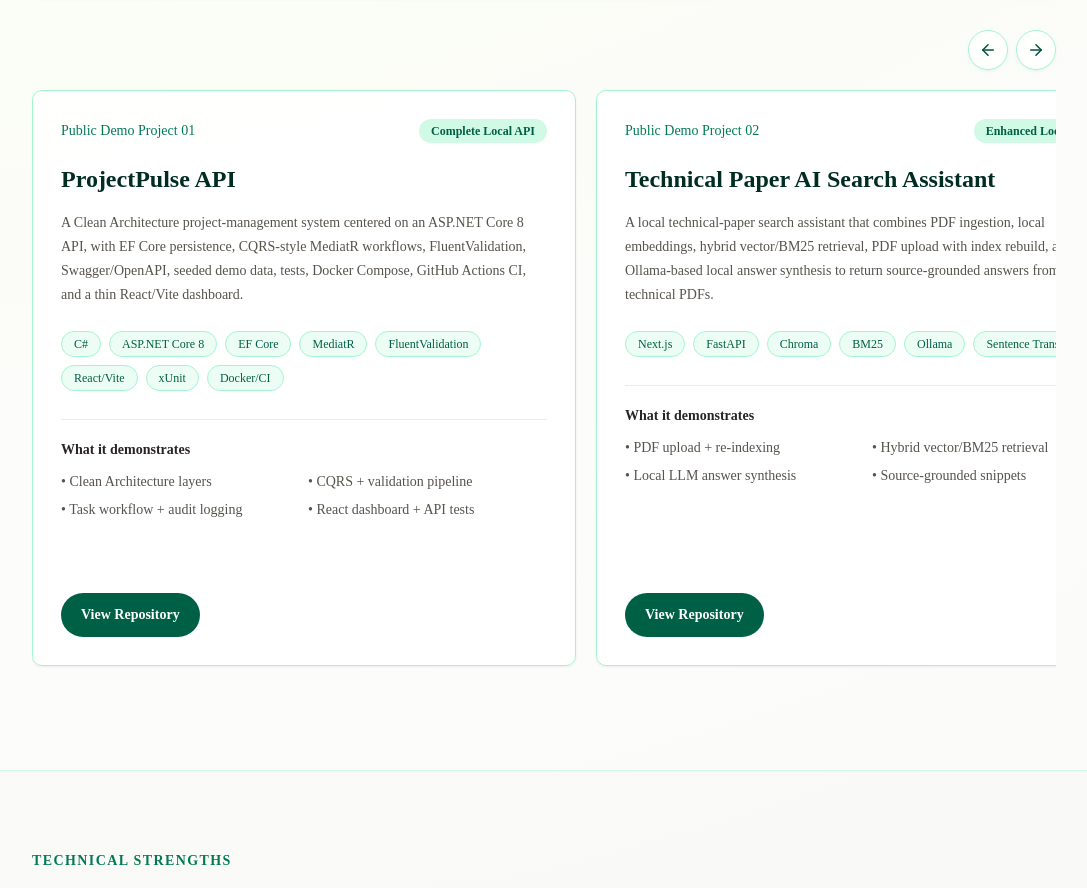
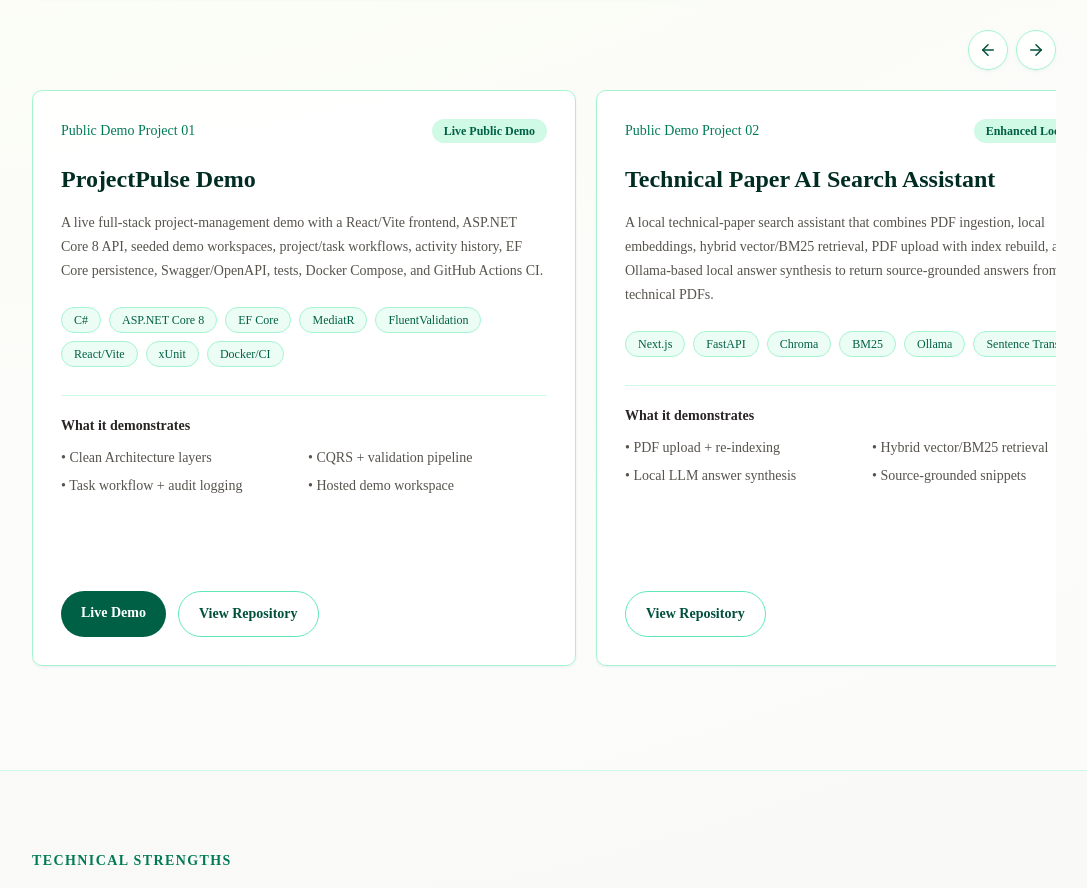
Before and after one commit to jburke860/portfolio, a Next.js app: page / in a window 1280 px wide. Shown: the part 1910-2798 px from the top of the page, without its empty margins (96-1183 px from the left). Built offline with nearby package versions, Linux system fonts and the light colour scheme.

Commit message:
added projectpulse live demo

```diff
--- a/components/project-carousel.tsx
+++ b/components/project-carousel.tsx
@@ -87,9 +87,8 @@ export function ProjectCarousel({ projects }: ProjectCarouselProps) {
           const isComplete =
             status.includes("enhanced") ||
             status.includes("complete") ||
-            status.includes("hosted");
-          const hasDistinctDemo =
-            project.demo !== undefined && project.demo !== project.github;
+            status.includes("hosted") ||
+            status.includes("live");
 
           return (
             <article
@@ -142,29 +141,25 @@ export function ProjectCarousel({ projects }: ProjectCarouselProps) {
               </div>
 
               <div className="mt-auto flex flex-col gap-3 pt-8 sm:flex-row">
+                {project.demo ? (
+                  <a
+                    href={project.demo}
+                    target="_blank"
+                    rel="noopener noreferrer"
+                    className="rounded-full bg-emerald-800 px-5 py-3 text-center text-sm font-semibold text-white transition hover:bg-emerald-900"
+                  >
+                    {project.demoLabel || "Live Demo"}
+                  </a>
+                ) : null}
+
                 {project.github ? (
                   <a
                     href={project.github}
                     target="_blank"
                     rel="noopener noreferrer"
-                    className="rounded-full bg-emerald-800 px-5 py-3 text-center text-sm font-semibold text-white transition hover:bg-emerald-900"
+                    className="rounded-full border border-emerald-300 px-5 py-3 text-center text-sm font-semibold text-emerald-900 transition hover:border-emerald-600 hover:bg-emerald-50"
                   >
                     View Repository
-                  </a>
-                ) : (
-                  <span className="rounded-full bg-stone-200 px-5 py-3 text-center text-sm font-semibold text-stone-600">
-                    Repository Coming Soon
-                  </span>
-                )}
-
-                {hasDistinctDemo ? (
-                  <a
-                    href={project.demo}
-                    target="_blank"
-                    rel="noopener noreferrer"
-                    className="rounded-full border border-emerald-300 px-5 py-3 text-center text-sm font-semibold text-emerald-900 transition hover:border-emerald-600 hover:bg-emerald-50"
-                  >
-                    {project.demoLabel || "Live Demo"}
                   </a>
                 ) : null}
               </div>
--- a/lib/portfolio-data.ts
+++ b/lib/portfolio-data.ts
@@ -32,11 +32,11 @@ export const workHighlights = [
 
 export const demoProjects = [
   {
-    title: "ProjectPulse API",
+    title: "ProjectPulse Demo",
   type: "Public Demo Project 01",
-    status: "Complete Local API",
+  status: "Live Public Demo",
   description:
-      "A Clean Architecture project-management system centered on an ASP.NET Core 8 API, with EF Core persistence, CQRS-style MediatR workflows, FluentValidation, Swagger/OpenAPI, seeded demo data, tests, Docker Compose, GitHub Actions CI, and a thin React/Vite dashboard.",
+    "A live full-stack project-management demo with a React/Vite frontend, ASP.NET Core 8 API, seeded demo workspaces, project/task workflows, activity history, EF Core persistence, Swagger/OpenAPI, tests, Docker Compose, and GitHub Actions CI.",
   stack: [
     "C#",
     "ASP.NET Core 8",
@@ -51,9 +51,11 @@ export const demoProjects = [
     "Clean Architecture layers",
     "CQRS + validation pipeline",
     "Task workflow + audit logging",
-      "React dashboard + API tests",
+    "Hosted demo workspace",
   ],
   github: "https://github.com/jburke860/projectpulse-api",
+  demo: "https://projectpulse-demo.vercel.app",
+  demoLabel: "Live Demo",
   },
   {
     title: "Technical Paper AI Search Assistant",
```
Lines whose indentation alone changed are shown as unchanged.
